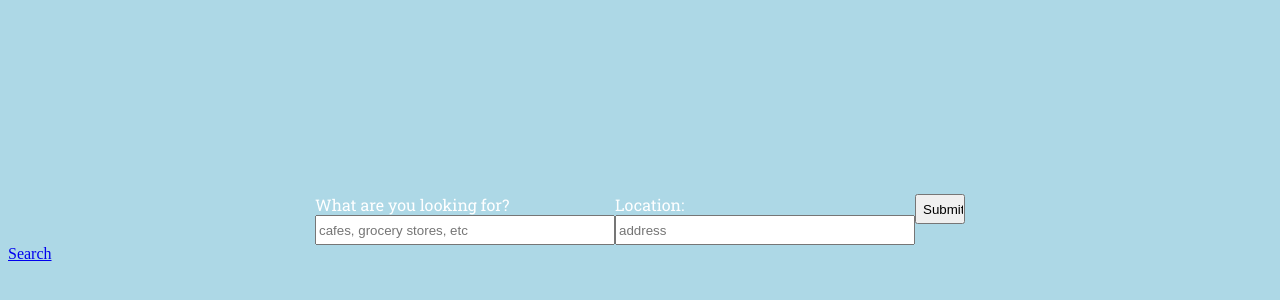
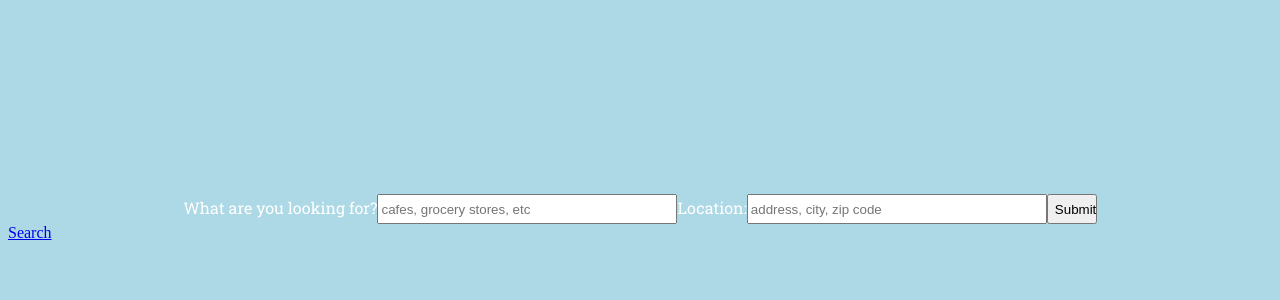
Before and after one commit to alexislouie/uncrowd-me-client, a React (Create React App) app: page /search in a window 1280 px wide. Shown: the part 6-306 px from the top of the page. Built offline with nearby package versions, Linux system fonts and the light colour scheme; no server answers.

Commit message:
restructure code
Group label and input elements in div tags. Switch button input to button

```diff
--- a/src/components/SearchForm.js
+++ b/src/components/SearchForm.js
@@ -1,7 +1,6 @@
 import React from 'react';
 import './SearchForm.css'
 import { Route, withRouter } from 'react-router-dom';
-import { API_BASE_URL } from '../config';
 
 class SearchFrom extends React.Component {
     constructor(props) {
@@ -37,6 +36,7 @@ class SearchFrom extends React.Component {
     onSubmit(event) {
         event.preventDefault();
         this.setState({ formWasSubmitted: true });
+
         // this.props.history.push(`/search/${this.state.query}/${this.state.location}`);
 
     }
@@ -58,24 +58,18 @@ class SearchFrom extends React.Component {
         return (
 
             <form>
-                <label>
-                    What are you looking for?
-                    <br />
+                <div>
+                    <label>What are you looking for?</label>
                     <input type="text" name="query" placeholder="cafes, grocery stores, etc"
                         ref={this.queryInput} onChange={this.handleQuery} />
-                </label>
-                <br />
-                <br />
-                <label>
-                    Location:
-                    <br />
-                    <input type="text" name="location" placeholder="address"
+                </div>
+                <div>
+                    <label>Location:</label>
+                    <input type="text" name="location" placeholder="address, city, zip code"
                         ref={this.locationInput} onChange={this.handleLocation} />
-                </label>
-                <br />
-                <br />
+                </div>
 
-                <input onClick={e => this.onSubmit(e)} className="submitButton" type="submit" value="Submit" />
+                <button className="submitButton" onClick={e => this.onSubmit(e)}>Submit</button>
             </form>
         )
     }
```
